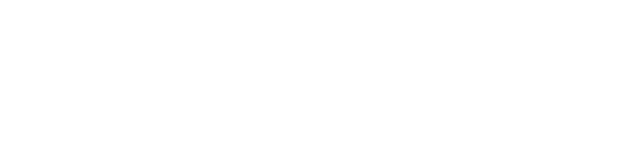
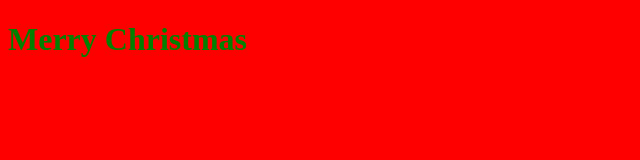
Before and after one commit to mairinbailey/team-practice2, a plain HTML site: page index.html in a window 1280 px wide. Shown: the whole page, without its empty margins (0-640 px from the left). Drawn offline with Linux system fonts and the light colour scheme.

Commit message:
Merry Christmas

```diff
--- a/index.html
+++ b/index.html
@@ -3,8 +3,9 @@
   <head>
     <meta charset="utf-8">
     <title></title>
+    <link rel="stylesheet" href="styles.css">
   </head>
   <body>
-
+<h1>Merry Christmas</h1>
   </body>
 </html>
--- /dev/null
+++ b/styles.css
@@ -0,0 +1,4 @@
+body {
+  background: red;
+  color: green;
+}
```
